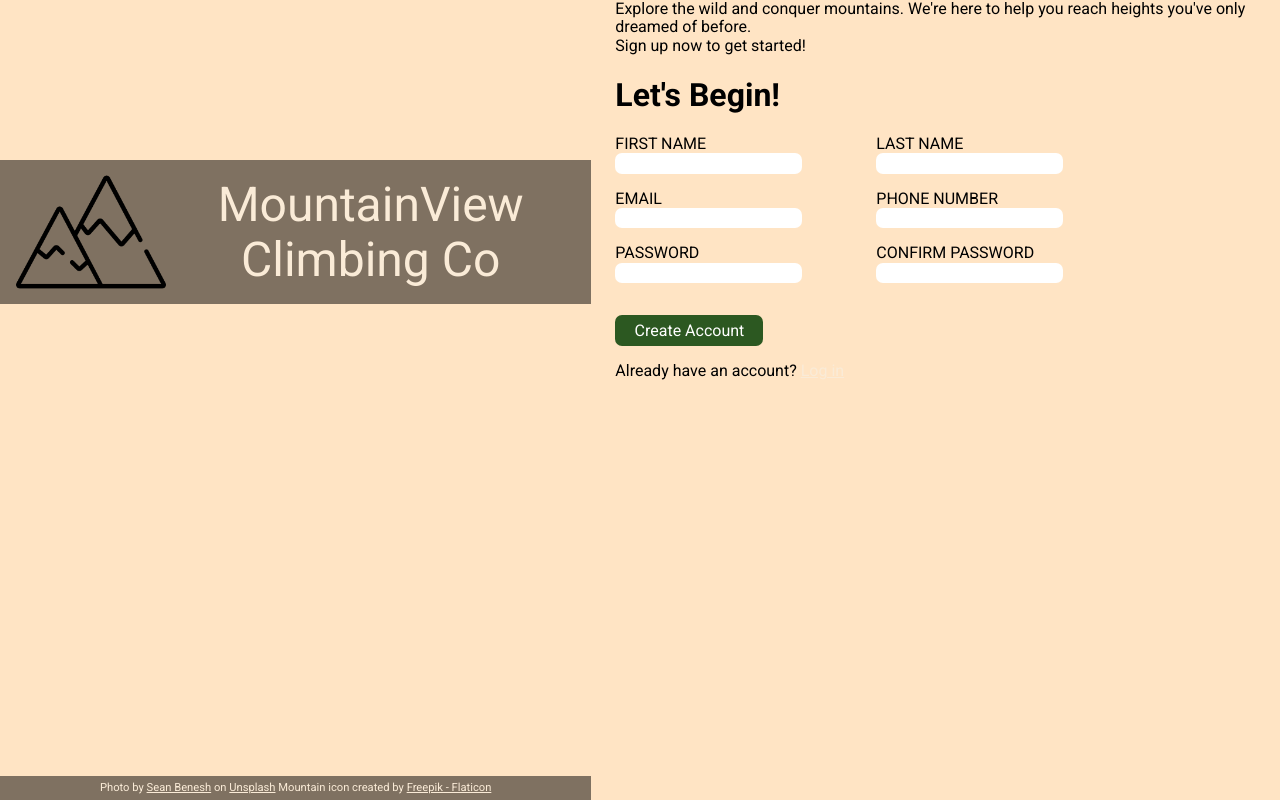
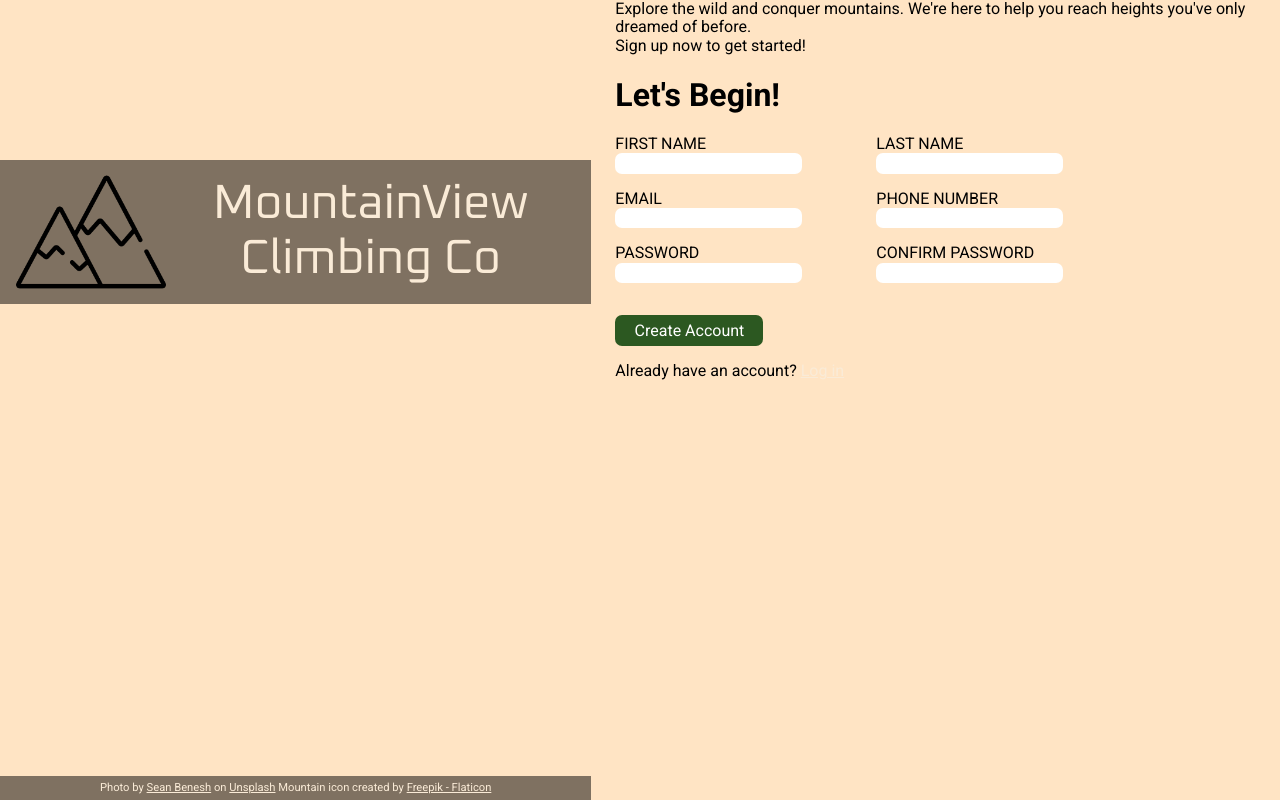
Before and after one commit to AlphaZer00/sign-up-form, a plain HTML site: page index.html in a window 1280 px wide. Drawn offline with Linux system fonts and the light colour scheme.

Commit message:
Add Oxanium font for company name

```diff
--- a/index.html
+++ b/index.html
@@ -9,6 +9,9 @@
   <link rel="preconnect" href="https://fonts.googleapis.com">
 <link rel="preconnect" href="https://fonts.gstatic.com" crossorigin>
 <link href="https://fonts.googleapis.com/css2?family=Roboto:ital,wght@0,100;0,300;0,400;0,500;0,700;0,900;1,100;1,300;1,400;1,500;1,700;1,900&display=swap" rel="stylesheet">
+<link rel="preconnect" href="https://fonts.googleapis.com">
+<link rel="preconnect" href="https://fonts.gstatic.com" crossorigin>
+<link href="https://fonts.googleapis.com/css2?family=Oxanium:wght@400;500&family=Roboto:ital,wght@0,100;0,300;0,400;0,500;0,700;0,900;1,100;1,300;1,400;1,500;1,700;1,900&display=swap" rel="stylesheet">
 </head>
 
 <body>
--- a/styles.css
+++ b/styles.css
@@ -40,6 +40,7 @@ body{
 
 .banner span {
     font-size: 3em;
+    font-family: 'Oxanium', sans-serif;
 }
 
 .attribution {
```
